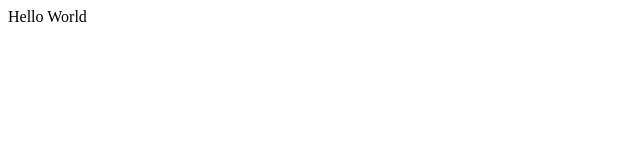
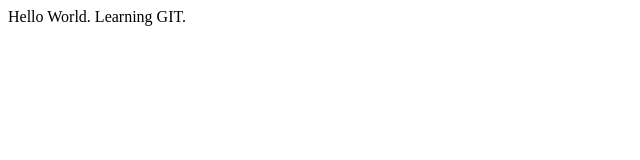
Before and after one commit to jaskiran1023/LetsLearnGit, a plain HTML site: page index.html in a window 1280 px wide. Shown: the whole page, without its empty margins (0-640 px from the left). Drawn offline with Linux system fonts and the light colour scheme.

Commit message:
added message in index.html

```diff
--- a/index.html
+++ b/index.html
@@ -7,6 +7,6 @@
     <title>Document</title>
 </head>
 <body>
-    Hello World
+    Hello World. Learning GIT.
 </body>
 </html>
```
